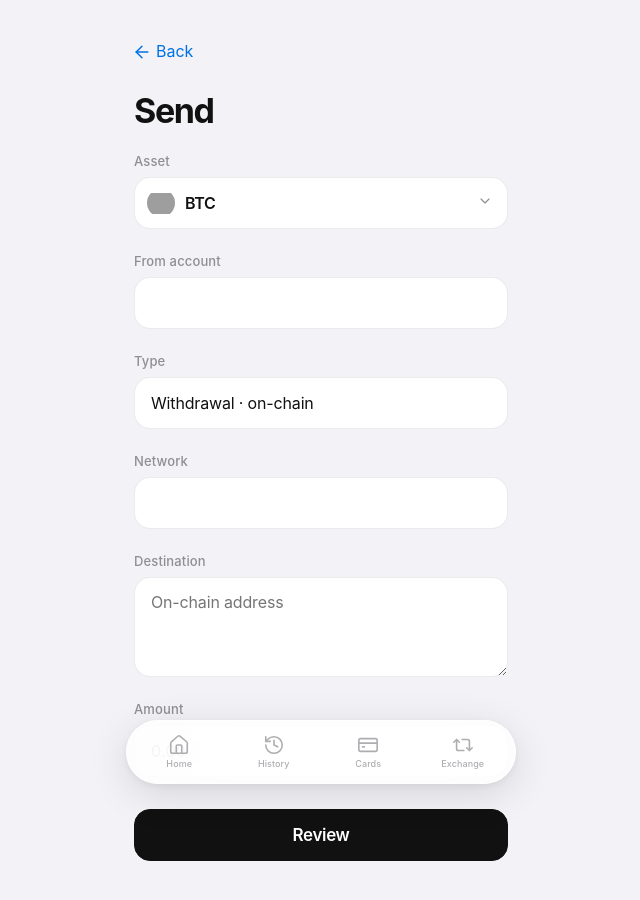
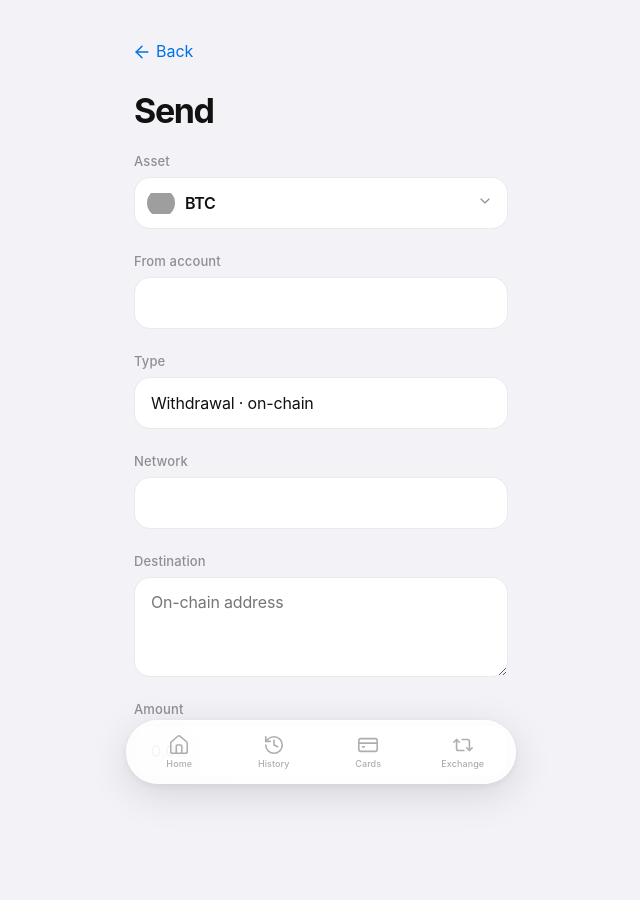
Before and after one commit to rastsislaux/portwallet, a React (Vite) app in the folder app/: page /send in a window 1280 px wide. Shown: the top 900 px of the page, without its empty margins (319-959 px from the left). After the commit the page ends 800 px from the top, so only its background shows below. Built offline with nearby package versions, Linux system fonts and the light colour scheme; grey boxes are pictures that could not be loaded.

Commit message:
fix: make PWA feel more native by locking zoom and overscroll (#40)

```diff
--- a/app/index.html
+++ b/app/index.html
@@ -4,7 +4,10 @@
     <meta charset="UTF-8" />
     <link rel="icon" type="image/svg+xml" href="/favicon.svg" />
     <link rel="apple-touch-icon" href="/apple-touch-icon.png" sizes="180x180" />
-    <meta name="viewport" content="width=device-width, initial-scale=1.0, viewport-fit=cover" />
+    <meta
+      name="viewport"
+      content="width=device-width, initial-scale=1.0, maximum-scale=1.0, minimum-scale=1.0, user-scalable=no, viewport-fit=cover"
+    />
     <meta
       name="description"
       content="Portwallet — a calm personal crypto wallet shell over exchange and non-custodial providers."
--- a/app/src/styles/global.css
+++ b/app/src/styles/global.css
@@ -6,23 +6,41 @@
   box-sizing: border-box;
 }
 
+html {
+  height: 100%;
+  height: 100dvh;
+  overflow: hidden;
+  overscroll-behavior: none;
+  touch-action: manipulation;
+  -webkit-text-size-adjust: 100%;
+  text-size-adjust: 100%;
+}
+
 html,
 body,
 #root {
-  min-height: 100%;
+  height: 100%;
+  height: 100dvh;
+  overscroll-behavior: none;
 }
 
 body {
   margin: 0;
+  overflow: hidden;
   font-family: var(--font);
   font-size: var(--text-body);
   line-height: var(--leading-body);
   font-weight: 400;
   color: var(--ink);
   background: var(--bg);
+  touch-action: manipulation;
   -webkit-font-smoothing: antialiased;
   -moz-osx-font-smoothing: grayscale;
   text-rendering: optimizeLegibility;
+}
+
+#root {
+  overflow: hidden;
 }
 
 button,
@@ -60,16 +78,22 @@
 /* ─── Shell ─────────────────────────────────────────────── */
 
 .app-root {
-  min-height: 100dvh;
+  height: 100%;
+  max-height: 100dvh;
   display: flex;
   justify-content: center;
   background: var(--bg);
+  overflow-x: hidden;
+  overflow-y: auto;
+  overscroll-behavior: none;
+  -webkit-overflow-scrolling: touch;
+  touch-action: pan-x pan-y;
 }
 
 .app-column {
   width: 100%;
   max-width: var(--max-col);
-  min-height: 100dvh;
+  min-height: 100%;
   padding: var(--pad-screen);
   padding-top: calc(var(--pad-screen-top) + env(safe-area-inset-top, 0px));
   padding-bottom: calc(var(--pad-nav) + env(safe-area-inset-bottom, 0px));
```
